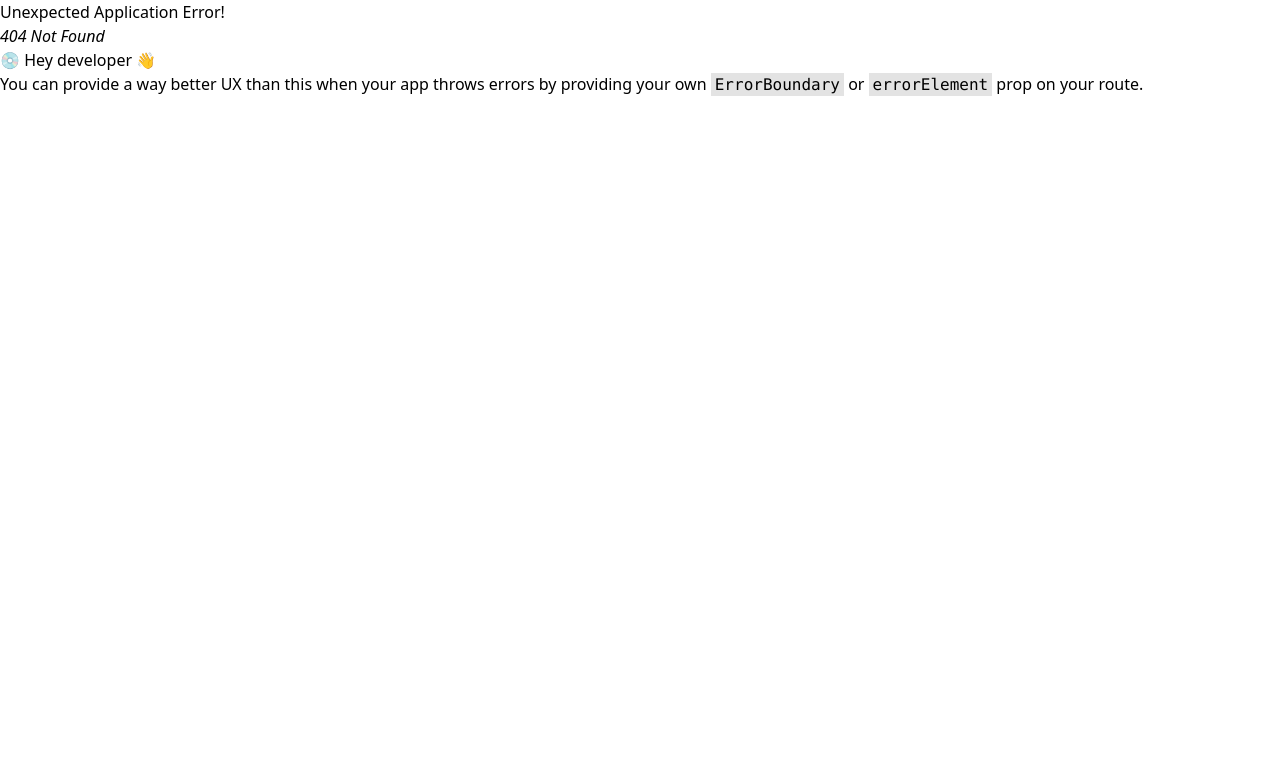
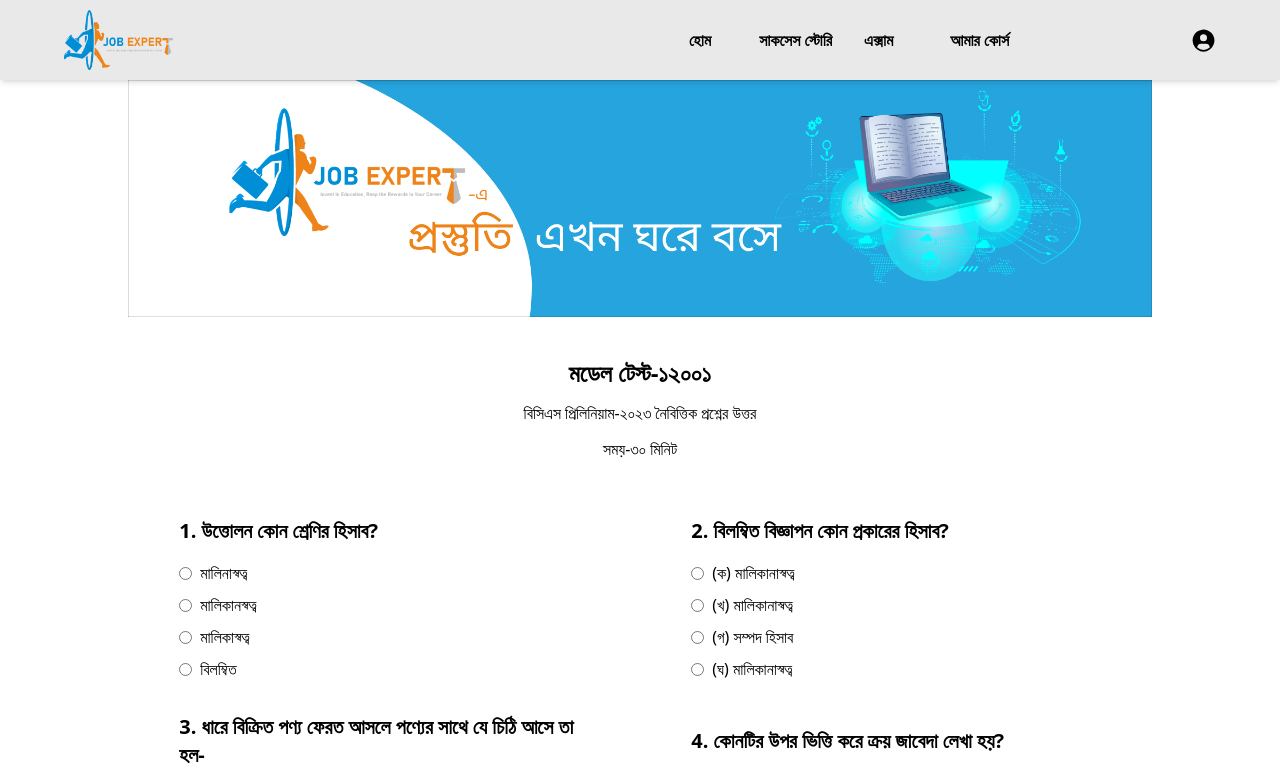
Before and after one commit to weepoka/jobExpert, a React (Vite) app: page /modeltest in a window 1280 px wide. Before the commit this address had no page. Shown: the top 775 px of the page. Built offline with nearby package versions, Linux system fonts and the light colour scheme; some icons are missing.

Commit message:
model test

```diff
--- /dev/null
+++ b/public/model_test_question.json
@@ -0,0 +1,38 @@
+[
+  {
+    "question": "উত্তোলন কোন শ্রেণির হিসাব?",
+    "options": [
+      { "option": "মালিনাস্বত্ব", "correct": true },
+      { "option": "মালিকানস্বত্ব" },
+      { "option": "মালিকাস্বত্ব" },
+      { "option": "বিলম্বিত" }
+    ]
+  },
+  {
+    "question": "বিলম্বিত বিজ্ঞাপন কোন প্রকারের হিসাব?",
+    "options": [
+      { "option": "(ক) মালিকানাস্বত্ব", "correct": true },
+      { "option": "(খ) মালিকানাস্বত্ব" },
+      { "option": "(গ) সম্পদ হিসাব" },
+      { "option": "(ঘ) মালিকানাস্বত্ব" }
+    ]
+  },
+  {
+    "question": "ধারে বিক্রিত পণ্য ফেরত আসলে পণ্যের সাথে যে চিঠি আসে তা হল-",
+    "options": [
+      { "option": "(ক) ক্রেডিট নোট", "correct": true },
+      { "option": "(খ) মালিকানাস্বত্ব" },
+      { "option": "(গ) সম্পদ হিসাব" },
+      { "option": "(ঘ) মালিকানাস্বত্ব" }
+    ]
+  },
+  {
+    "question": "কোনটির উপর ভিত্তি করে ক্রয় জাবেদা লেখা হয়?",
+    "options": [
+      { "option": "(ক) চালান", "correct": true },
+      { "option": "(খ) মালিকানাস্বত্ব" },
+      { "option": "(গ) সম্পদ হিসাব" },
+      { "option": "(ঘ) মালিকানাস্বত্ব" }
+    ]
+  }
+]
--- /dev/null
+++ b/src/Pages/ModelTestQuestion/ModelTest.tsx
@@ -0,0 +1,150 @@
+import { useState, useEffect } from "react";
+import Banner from "../../components/Banner/Banner";
+
+interface Option {
+  option: string;
+  correct?: boolean;
+}
+
+interface QuizData {
+  question: string;
+  options: Option[];
+}
+
+const ModelTest: React.FC = () => {
+  const [selectedOptions, setSelectedOptions] = useState<{
+    [question: string]: string | null;
+  }>({});
+  const [data, setData] = useState<QuizData[]>([]);
+  const [quizSubmitted, setQuizSubmitted] = useState(false);
+
+  useEffect(() => {
+    fetch("model_test_question.json")
+      .then((res) => res.json())
+      .then((data) => setData(data));
+  }, []);
+
+  const handleChange = (
+    event: React.ChangeEvent<HTMLInputElement>,
+    question: string
+  ) => {
+    setSelectedOptions((prevSelectedOptions) => ({
+      ...prevSelectedOptions,
+      [question]: event.target.value,
+    }));
+  };
+
+  const handleSubmit = () => {
+    setQuizSubmitted(true);
+  };
+
+  const getAnswerStatus = (question: string, option: string): string => {
+    if (!quizSubmitted || !selectedOptions[question]) {
+      return "";
+    }
+
+    const selectedOption = selectedOptions[question];
+    const correctOption = data
+      .find((quiz) => quiz.question === question)
+      ?.options.find((option) => option.correct);
+
+    if (selectedOption === option) {
+      return option === correctOption?.option ? "bg-green-300" : "bg-red-300";
+    }
+
+    return option === correctOption?.option ? "bg-green-300" : "";
+  };
+
+  return (
+    <div className="w-11/12 md:w-4/5 mx-auto text-left">
+      {/* banner seciton  */}
+      <Banner />
+
+      {/* quiz question and answer section  */}
+      <div className="text-center my-10">
+        <h1 className="text-2xl font-bold">মডেল টেস্ট-১২০০১</h1>
+        <h3 className="my-3">
+          বিসিএস প্রিলিনিয়াম-২০২৩ নৈবিত্তিক প্রশ্নের উত্তর
+        </h3>
+        <p>সময়-৩০ মিনিট</p>
+      </div>
+      <div className="grid grid-cols-1 md:grid-cols-2  items-center ">
+        {data.map((quiz, index) => (
+          <div
+            key={index}
+            className={`w-11/12 md:w-4/5 mx-auto bg-white rounded-lg my-4`}
+          >
+            <h1 className="text-xl font-bold mb-4">{`${index + 1}. ${
+              quiz.question
+            }`}</h1>
+            <div className="space-y-2">
+              {quiz.options.map((option, optionIndex) => (
+                <div key={optionIndex} className="flex items-center">
+                  <input
+                    type="radio"
+                    id={`question-${index}-option-${optionIndex}`}
+                    name={`question-${index}`} // Use the same name for each question
+                    value={option.option}
+                    checked={selectedOptions[quiz.question] === option.option}
+                    onChange={(event) => handleChange(event, quiz.question)}
+                    className={`mr-2 ${getAnswerStatus(
+                      quiz.question,
+                      option.option
+                    )}`}
+                    disabled={quizSubmitted}
+                  />
+                  <label htmlFor={`question-${index}-option-${optionIndex}`}>
+                    {option.option}
+                  </label>
+                </div>
+              ))}
+            </div>
+          </div>
+        ))}
+      </div>
+      {!quizSubmitted && (
+        <div className="text-center my-10">
+          <button
+            className="px-10 py-2 mt-4 bg-primary text-[#FFFFFF] rounded-lg"
+            onClick={handleSubmit}
+            disabled={
+              Object.keys(selectedOptions).length !== data.length ||
+              Object.values(selectedOptions).some((option) => option === null)
+            }
+          >
+            Submit
+          </button>
+        </div>
+      )}
+      {quizSubmitted && (
+        <div className="p-4 max-w-md mx-auto bg-white rounded-lg shadow-md my-4">
+          <h1 className="text-xl font-bold mb-4">Quiz Results</h1>
+          <div>
+            {data.map((quiz, index) => (
+              <div
+                key={index}
+                className={`p-2 ${getAnswerStatus(
+                  quiz.question,
+                  selectedOptions[quiz.question] || ""
+                )}`}
+              >
+                <p className="mb-2">{quiz.question}</p>
+                <p>Selected Answer: {selectedOptions[quiz.question]}</p>
+                {quiz.options.map((option, optionIndex) => (
+                  <p
+                    key={optionIndex}
+                    className={`pl-4 ${option.correct ? "font-bold" : ""}`}
+                  >
+                    {option.option}
+                  </p>
+                ))}
+              </div>
+            ))}
+          </div>
+        </div>
+      )}
+    </div>
+  );
+};
+
+export default ModelTest;
--- a/src/Router/router.tsx
+++ b/src/Router/router.tsx
@@ -9,6 +9,7 @@ import StudentProfile from "../Pages/StudentProfile/StudentProfile";
 import ExamZone from "../Pages/Home_two/ExamZone/ExamZone";
 import VerificationForm from "../Pages/SignIn/VerificationForm/VerificationForm";
 import LiveExpert from "../Pages/Home_two/LiveExpert/LiveExpert";
+import ModelTest from "../Pages/ModelTestQuestion/ModelTest";
 
 export const router = createBrowserRouter([
   {
@@ -51,6 +52,10 @@ export const router = createBrowserRouter([
         path: "/studentprofile",
         element: <StudentProfile />,
       },
+      {
+        path: "/modeltest",
+        element: <ModelTest />,
+      },
     ],
   },
 ]);
```
